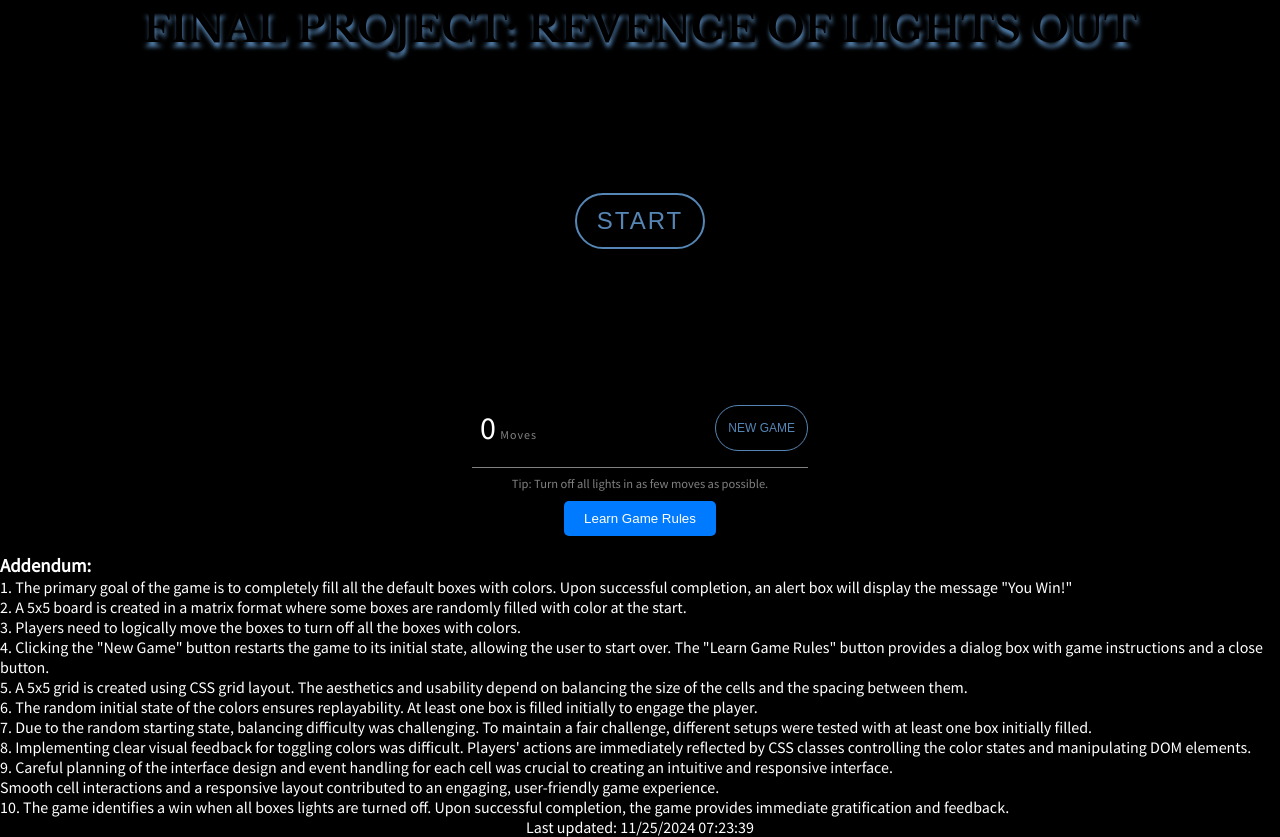
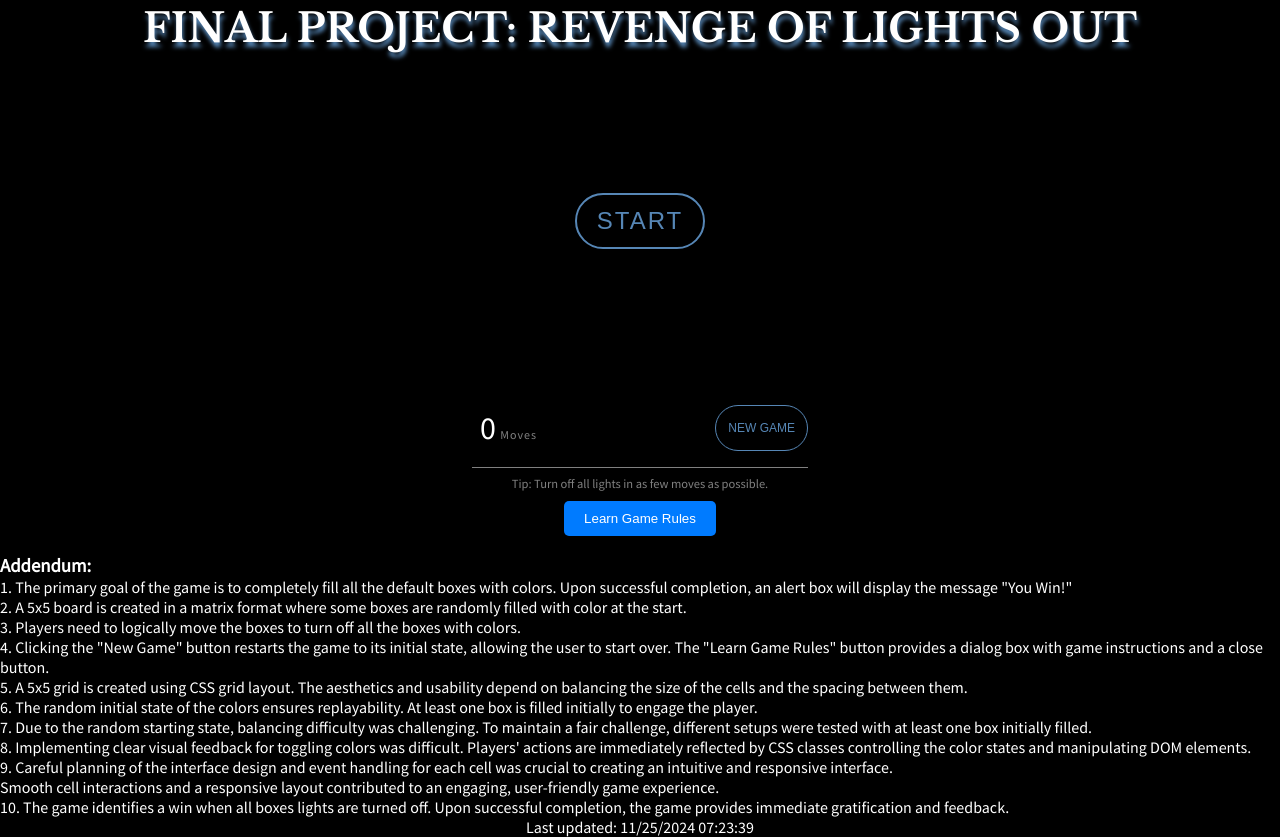
Before and after one commit to ArchanaKagithala/ITC505, a plain HTML site: page final/index.html in a window 1280 px wide. Drawn offline with nearby package versions, Linux system fonts and the light colour scheme.

Commit message:
Update styles.css

```diff
--- a/final/styles.css
+++ b/final/styles.css
@@ -30,7 +30,7 @@ body h1 {
     font-size: 2.5rem;
     text-shadow: 1px 5px 4px #5686b5;
     margin-bottom: 2rem;
-    color: #000000; /* White text */
+    color: #ffffff; /* White text */
     font-family: "Libre Baskerville", serif;
     text-transform: uppercase;
     font-weight: bold;
```
